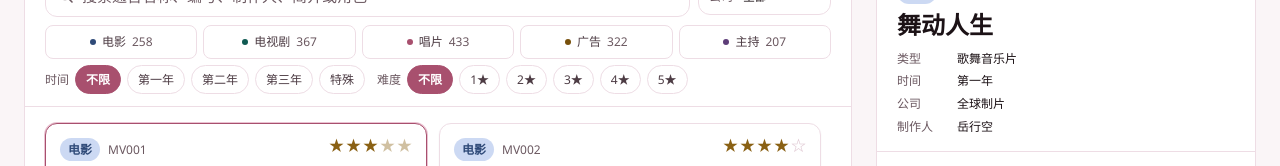
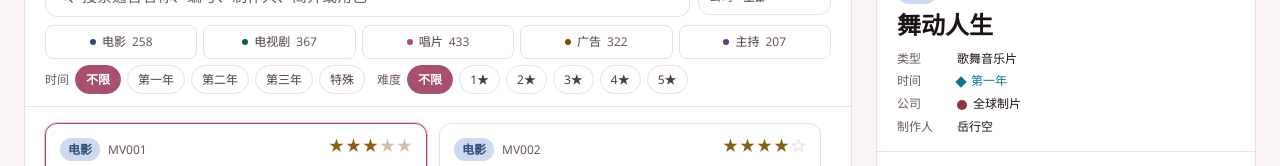
Before and after one commit to luopeijun/mxzy3-guide, a React (Vite) app: page / in a window 1280 px wide. Both pictures are taken after a click on the tab "通告". Shown: the part 186-352 px from the top of the page. Built offline with nearby package versions, Linux system fonts and the light colour scheme.

Commit message:
Revert "fix: drop time and company markers from the notice detail, keep both in the list card"
This reverts commit 8636702df2d0df51a1a5639a43a2f9a8488eeadf.

```diff
--- a/src/components/notices/NoticeDetail.tsx
+++ b/src/components/notices/NoticeDetail.tsx
@@ -12,6 +12,7 @@ import {
 import { cn } from '../../lib/cn';
 import StarBadge from './StarBadge';
 import { CATEGORY_STYLE } from './categoryStyle';
+import { companyDot, timeDot, timeText } from './infoStyle';
 import { specialStyle } from './specialStyle';
 
 interface Props {
@@ -24,17 +25,36 @@ function MetaRow({
   label,
   value,
   valueClass,
+  dotClass,
+  diamond,
 }: {
   label: string;
   value?: string;
   valueClass?: string;
+  dotClass?: string;
+  diamond?: boolean;
 }) {
   if (!value) return null;
   return (
     <div className="flex gap-2 text-ui-2xs leading-[1.9]">
       <span className="w-[52px] shrink-0 text-ink-faint">{label}</span>
-      <span className={cn('min-w-0 break-words', valueClass ?? 'text-ink')}>
-        {value}
+      <span className="flex min-w-0 flex-1 items-center gap-1.5">
+        {dotClass && (
+          <span
+            {...(diamond ? { 'data-notice-time-diamond': '' } : { 'data-notice-company-dot': '' })}
+            className={cn(
+              'shrink-0 ring-2 ring-surface',
+              diamond ? 'h-2 w-2 rotate-45' : 'h-2.5 w-2.5 rounded-full',
+              dotClass,
+            )}
+            title={diamond ? `时间档位：${value}` : `公司色标：${value}`}
+          />
+        )}
+        <span
+          className={cn('min-w-0 break-words', valueClass ?? 'text-ink')}
+        >
+          {value}
+        </span>
       </span>
     </div>
   );
@@ -258,8 +278,11 @@ export default function NoticeDetail({ data, notice, onClose }: Props) {
           <MetaRow
             label="时间"
             value={notice.time}
+            valueClass={timeText(notice.time)}
+            dotClass={timeDot(notice.time)}
+            diamond
           />
-          <MetaRow label="公司" value={notice.company} />
+          <MetaRow label="公司" value={notice.company} dotClass={companyDot(notice.company)} />
           <MetaRow label="制作人" value={notice.producer} />
         </div>
       </div>
```
